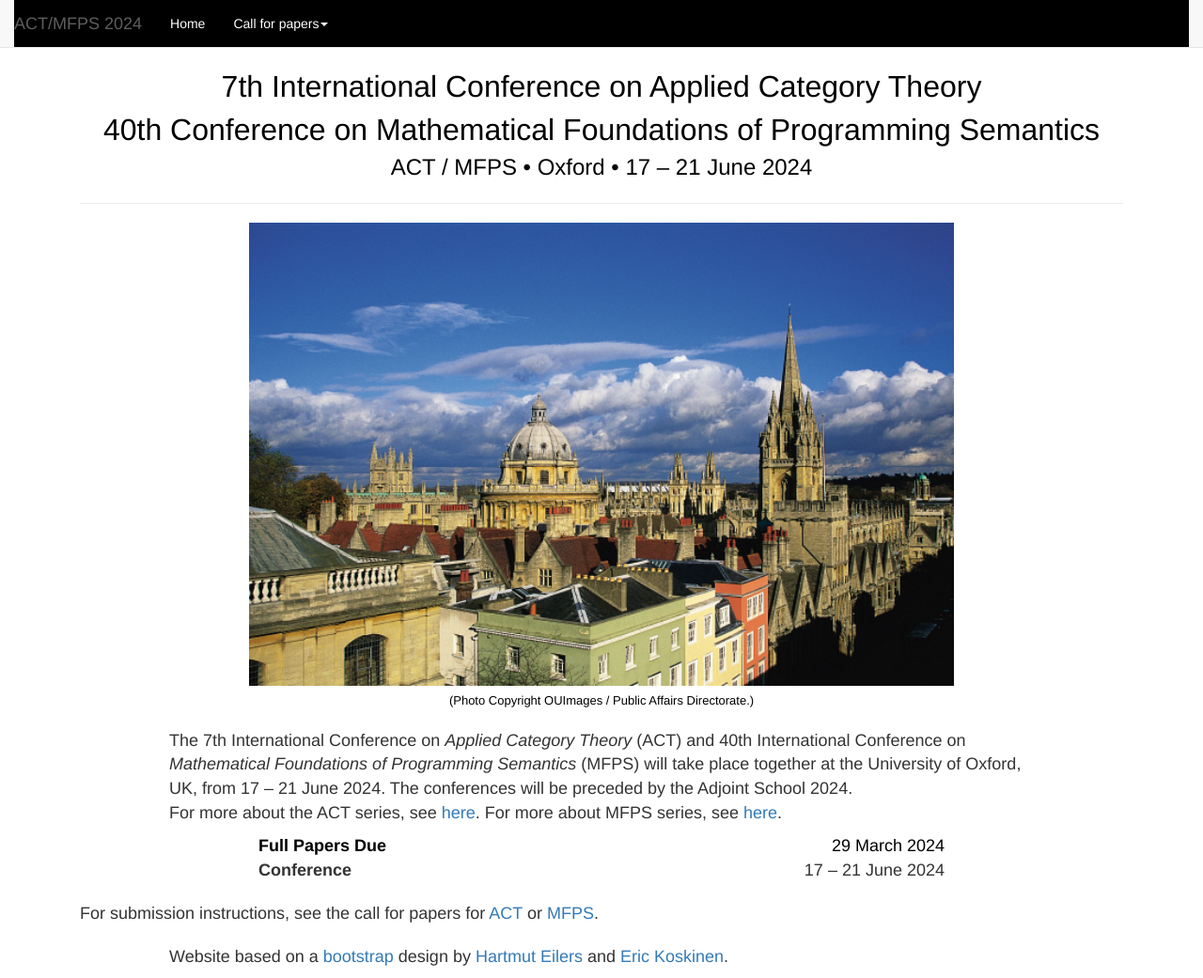
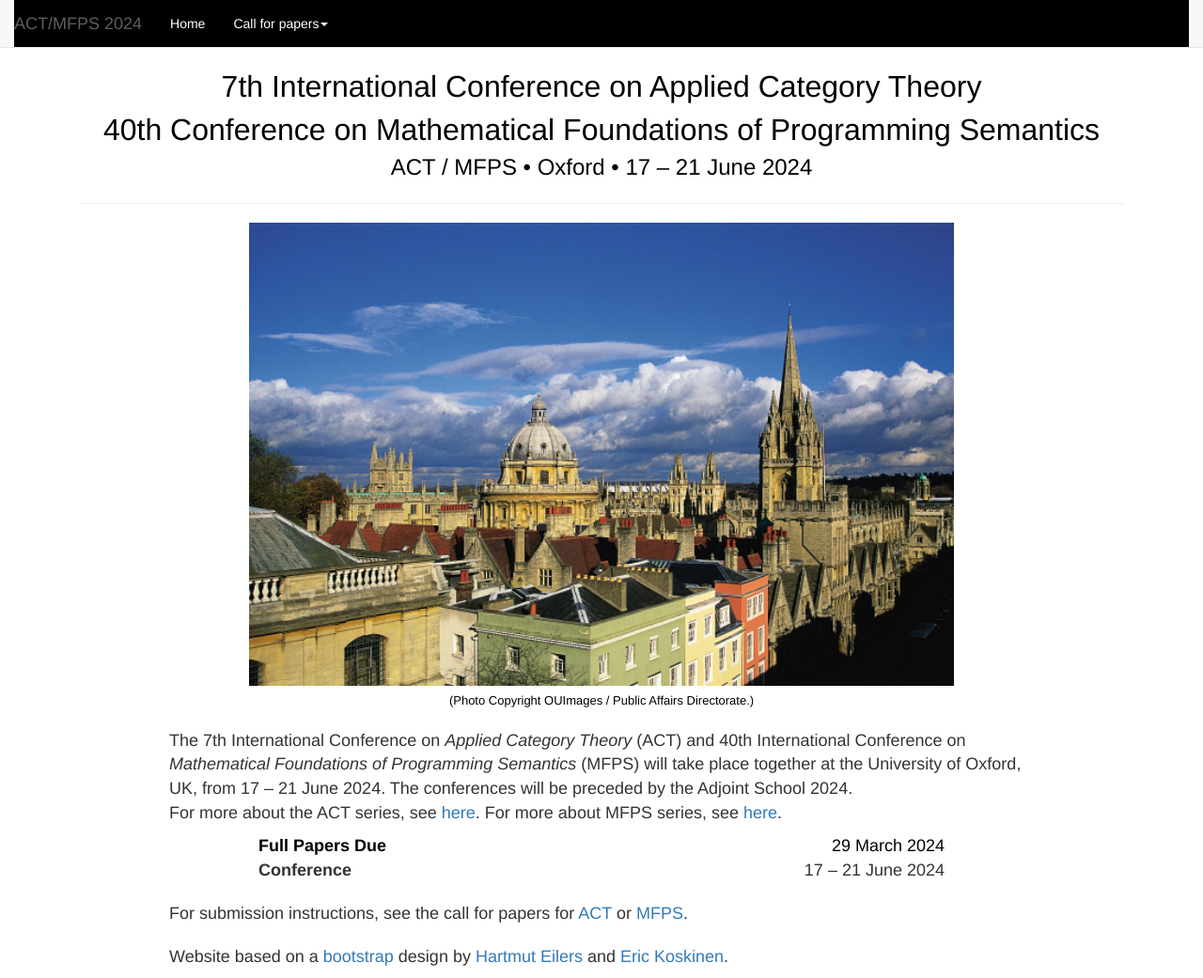
Before and after one commit to oxford24/oxford24.github.io, a Jekyll site: the page built from index.html, in a window 1280 px wide and 1041 px high. Shown: the whole window at 94% size. Built offline with Jekyll 4.4.1, drawn with Linux system fonts in a browser that asks for light colours.

Commit message:
Update index.html

```diff
--- a/index.html
+++ b/index.html
@@ -42,8 +42,11 @@ layout: actmfps
 
 	</div> <!-- row -->
 	<div class="row">
-	  <div class="col-xs-12">
+	  <div class="col-xs-1"></div>
+	  <div class="col-xs-10">
 	    For submission instructions, see the call for papers for <a href="act_cfp.html">ACT</a> or <a href="mfps_cfp.html">MFPS</a>.
-	    </div></div>
+	  </div>
+	  	  <div class="col-xs-1"></div>
+</div>
       </div> <!-- prose -->
 <p>
```
